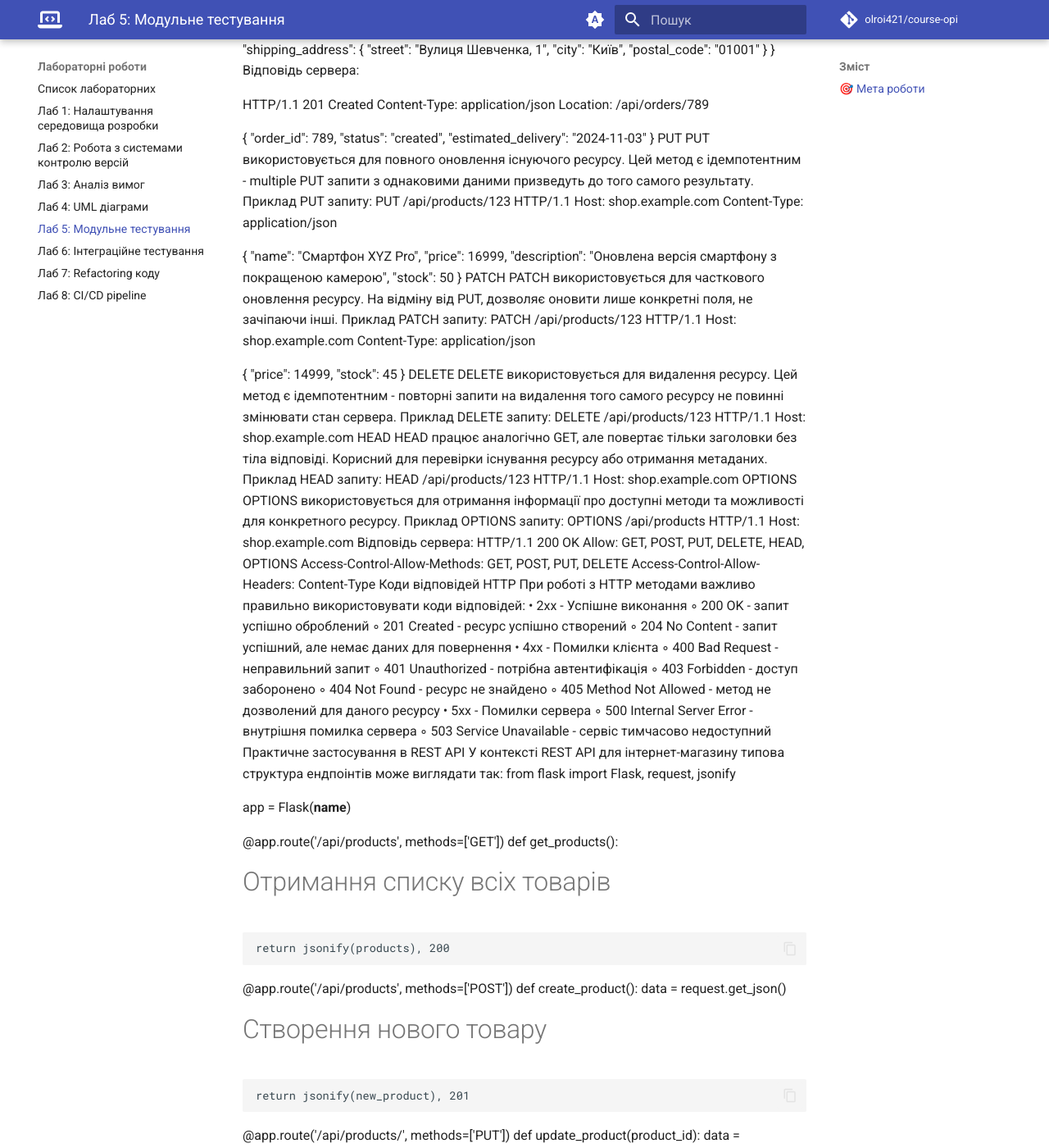
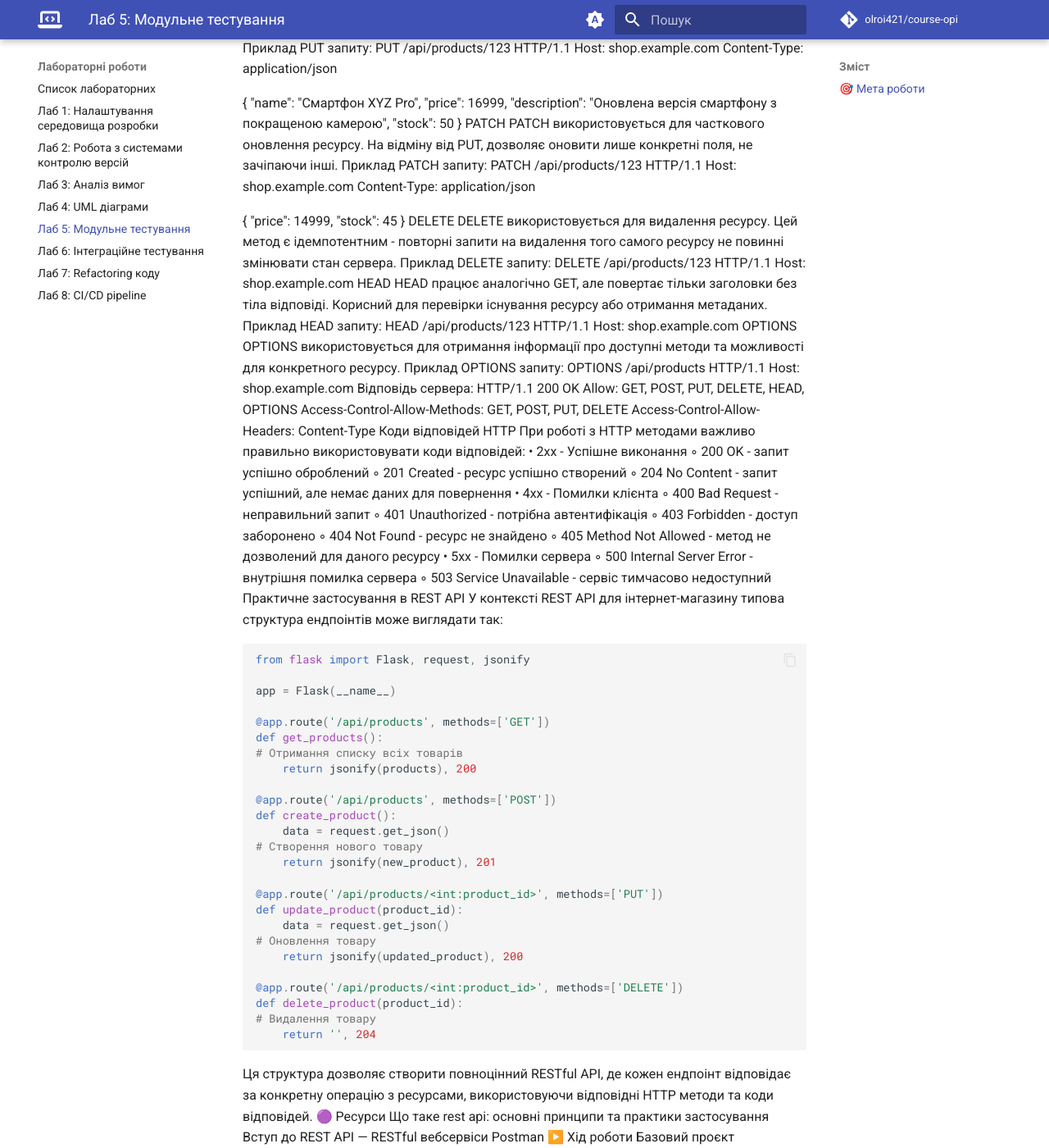
Before and after one commit to olroi421/course-opi, an MkDocs documentation site: the page built from docs/labs/lab-05.md, in a window 1280 px wide and 1400 px high, scrolled down 3780 px. Shown: the whole window at 82% size. Built offline with MkDocs 1.6.1 and Material for MkDocs 9.7.7, drawn with Linux system fonts in a browser that asks for light colours; comment, search, counter and statistics services are not loaded; some of the changed text lies outside the part shown.

Commit message:
Update lab-05.md

````diff
--- a/docs/labs/lab-05.md
+++ b/docs/labs/lab-05.md
@@ -62,6 +62,8 @@
     • /products/123 - конкретний товар з ID 123
     • /orders/456 - замовлення з ID 456
 Можливість кешування Відповіді сервера можуть бути позначені як такі, що можна кешувати або не можна кешувати. Це дозволяє клієнту зберігати відповіді локально та використовувати їх повторно без необхідності звертатися до сервера.
+
+```mermaid
 graph TB
     subgraph Clients[" Клієнти "]
         Web["Web застосунок (React/Angular/Vue)"]
@@ -113,6 +115,8 @@
     class Endpoints,Auth,Validation api
     class Services,Models,Utils app
     class PostgreSQL,Cache db
+```
+
 Практичне застосування
 У контексті інтернет-магазину на Flask, REST API може виглядати наступним чином:
 # Отримання списку всіх товарів
@@ -241,6 +245,8 @@
         ◦ 503 Service Unavailable - сервіс тимчасово недоступний
 Практичне застосування в REST API
 У контексті REST API для інтернет-магазину типова структура ендпоінтів може виглядати так:
+
+```python
 from flask import Flask, request, jsonify
 
 app = Flask(__name__)
@@ -266,6 +272,8 @@
 def delete_product(product_id):
 # Видалення товару
     return '', 204
+```
+
 Ця структура дозволяє створити повноцінний RESTful API, де кожен ендпоінт відповідає за конкретну операцію з ресурсами, використовуючи відповідні HTTP методи та коди відповідей.
 🟣 Ресурси
 Що таке rest api: основні принципи та практики застосування
````
